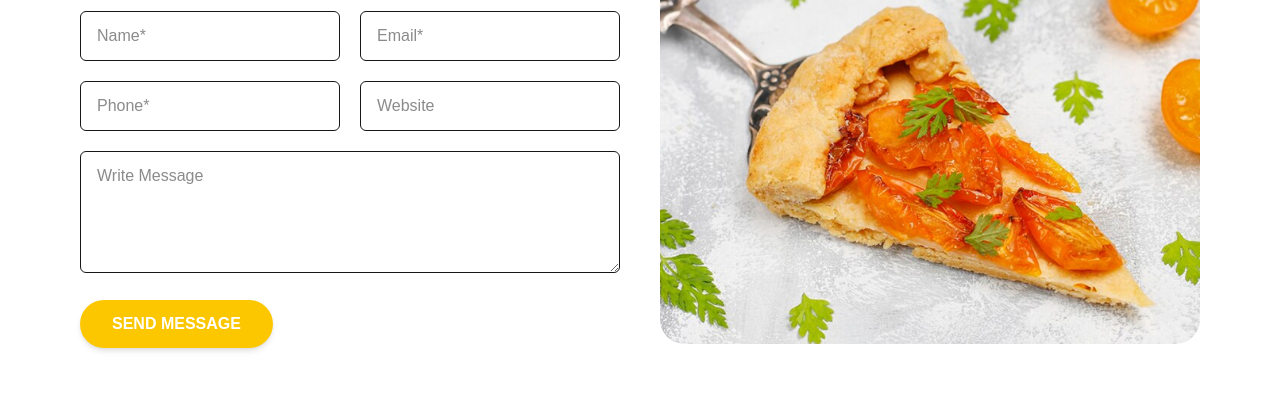
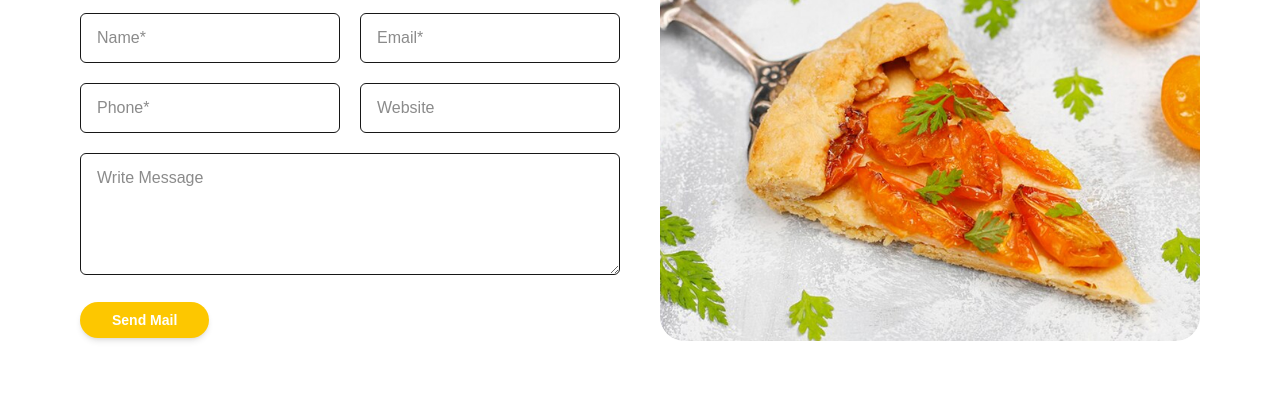
Before and after one commit to nathalie12fana/soutenance-pratique, a Next.js app: page /contact in a window 1280 px wide. Shown: the part 681-1079 px from the top of the page. Built offline with nearby package versions, Linux system fonts and the light colour scheme.

Commit message:
soutenir

```diff
--- a/package.json
+++ b/package.json
@@ -9,11 +9,16 @@
     "lint": "eslint"
   },
   "dependencies": {
+    "@emailjs/browser": "^4.4.1",
+    "@radix-ui/react-slot": "^1.2.3",
+    "class-variance-authority": "^0.7.1",
     "framer-motion": "^12.23.22",
     "lucide-react": "^0.544.0",
     "next": "15.5.4",
     "react": "19.1.0",
     "react-dom": "19.1.0",
+    "react-toastify": "^11.0.5",
+    "tailwind-merge": "^3.3.1",
     "zustand": "^5.0.8"
   },
   "devDependencies": {
--- a/src/app/contact/page.jsx
+++ b/src/app/contact/page.jsx
@@ -1,11 +1,37 @@
 "use client"
 import FooterComponents from '@/components/Footer/FooterComponents';
-import { Mail, MapPin, Phone } from 'lucide-react';
+import { Loader2Icon, Mail, MapPin, Phone } from 'lucide-react';
 import Image from 'next/image';
 import Link from 'next/link';
-import React from 'react'
+import React, { useRef } from 'react'
+import { toast, ToastContainer } from 'react-toastify';
+import emailjs from '@emailjs/browser';
+import { Button } from '@/components/ui/button';
+
 
 export const ContactPage = () => {
+  const [isSending,setIsSending] = React.useState(false)
+   const form = useRef();
+
+  const sendEmail = (e) => {
+
+    setIsSending (true);
+    emailjs.
+sendForm('service_2gcwfvb', 'template_7c0yef1', form.current, {
+        publicKey: 'IOCIXn56nEQi48M1v',
+      })
+      .then(
+        () => {
+          setIsSending(false)
+          form.current.reset()
+          toast.success('Message sent successfully!');
+          form.current.reset();
+        },
+        (error) => {
+          toast.error('Faild to sent:', error.text);
+        },
+      );
+  };
   return (
     <>
       {/* --- HEADER --- */}
@@ -52,12 +78,13 @@
             Consultation
             <span className="block w-12 h-[2px] bg-red-500 absolute left-28 top-1/2"></span>
           </span>
+          < ToastContainer position="top-center" />
           <h2 className="text-3xl md:text-4xl font-bold mt-3 mb-8">
             Send Us Message
           </h2>
 
           {/* Formulaire */}
-          <form className="space-y-5">
+          <form ref={form} action="#"  onSubmit={sendEmail} method="POST" className="space-y-5">
             {/* Ligne 1 */}
             <div className="grid grid-cols-1 md:grid-cols-2 gap-5">
               <input
@@ -94,12 +121,14 @@
             ></textarea>
 
             {/* Bouton */}
-            <button
-              type="submit"
-              className="bg-yellow-400 text-white font-semibold px-8 py-3 rounded-full shadow-md hover:bg-red-600 transition"
-            >
-              SEND MESSAGE
-            </button>
+            <div>
+        {isSending ?   <Button size="lg" className="w-full" disabled>
+                <Loader2Icon   className="animate-spin" />
+                    Please wait
+                </Button> : <Button type="button"
+        onClick={()=>sendEmail()} className="bg-yellow-400 text-white font-semibold px-8 py-3 rounded-full shadow-md hover:bg-red-600 transition" > Send Mail </Button>
+               }
+      </div>
           </form>
         </div>
 
--- /dev/null
+++ b/src/components/ui/button.jsx
@@ -0,0 +1,54 @@
+import * as React from "react"
+import { Slot } from "@radix-ui/react-slot"
+import { cva } from "class-variance-authority";
+
+import { cn } from "@/lib/utils"
+
+const buttonVariants = cva(
+  "inline-flex items-center justify-center gap-2 whitespace-nowrap rounded-md text-sm font-medium transition-all disabled:pointer-events-none disabled:opacity-50 [&_svg]:pointer-events-none [&_svg:not([class*='size-'])]:size-4 shrink-0 [&_svg]:shrink-0 outline-none focus-visible:border-ring focus-visible:ring-ring/50 focus-visible:ring-[3px] aria-invalid:ring-destructive/20 dark:aria-invalid:ring-destructive/40 aria-invalid:border-destructive",
+  {
+    variants: {
+      variant: {
+        default: "bg-primary text-primary-foreground hover:bg-primary/90",
+        destructive:
+          "bg-destructive text-white hover:bg-destructive/90 focus-visible:ring-destructive/20 dark:focus-visible:ring-destructive/40 dark:bg-destructive/60",
+        outline:
+          "border bg-background shadow-xs hover:bg-accent hover:text-accent-foreground dark:bg-input/30 dark:border-input dark:hover:bg-input/50",
+        secondary:
+          "bg-secondary text-secondary-foreground hover:bg-secondary/80",
+        ghost:
+          "hover:bg-accent hover:text-accent-foreground dark:hover:bg-accent/50",
+        link: "text-primary underline-offset-4 hover:underline",
+      },
+      size: {
+        default: "h-9 px-4 py-2 has-[>svg]:px-3",
+        sm: "h-8 rounded-md gap-1.5 px-3 has-[>svg]:px-2.5",
+        lg: "h-10 rounded-md px-6 has-[>svg]:px-4",
+        icon: "size-9",
+      },
+    },
+    defaultVariants: {
+      variant: "default",
+      size: "default",
+    },
+  }
+)
+
+function Button({
+  className,
+  variant,
+  size,
+  asChild = false,
+  ...props
+}) {
+  const Comp = asChild ? Slot : "button"
+
+  return (
+    <Comp
+      data-slot="button"
+      className={cn(buttonVariants({ variant, size, className }))}
+      {...props} />
+  );
+}
+
+export { Button, buttonVariants }
--- /dev/null
+++ b/src/lib/utils.js
@@ -0,0 +1,6 @@
+import { clsx } from "clsx";
+import { twMerge } from "tailwind-merge"
+
+export function cn(...inputs) {
+  return twMerge(clsx(inputs));
+}
```
Also changed, not shown: components.json (added), 1 other file (tests, documents, lock files or other folders).
